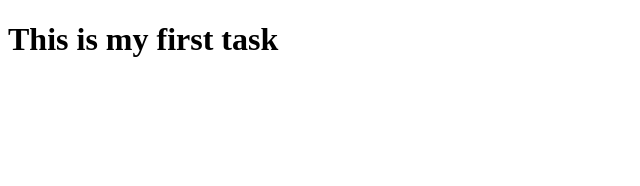
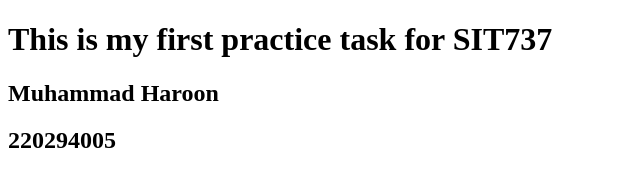
Before and after one commit to haroonmu/sit323_737-2023-t1-prac2p, a plain HTML site: page index.html in a window 1280 px wide. Shown: the whole page, without its empty margins (0-640 px from the left). Drawn offline with Linux system fonts and the light colour scheme.

Commit message:
updated.

```diff
--- a/index.html
+++ b/index.html
@@ -7,6 +7,8 @@
     <title>SIT737 HTML page</title>
   </head>
   <body>
-    <h1>This is my first task</h1>
+    <h1>This is my first practice task for SIT737</h1>
+    <h2>Muhammad Haroon</h2>
+    <h2>220294005</h2>
   </body>
 </html>
```
Also changed, not shown: 1 other file.
